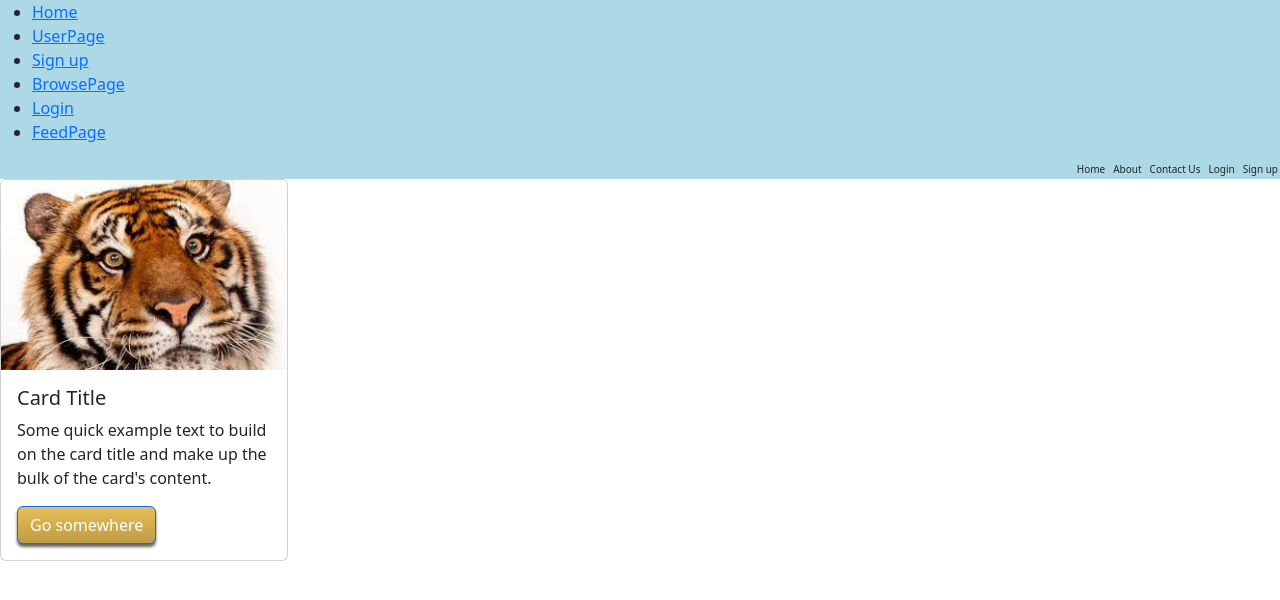
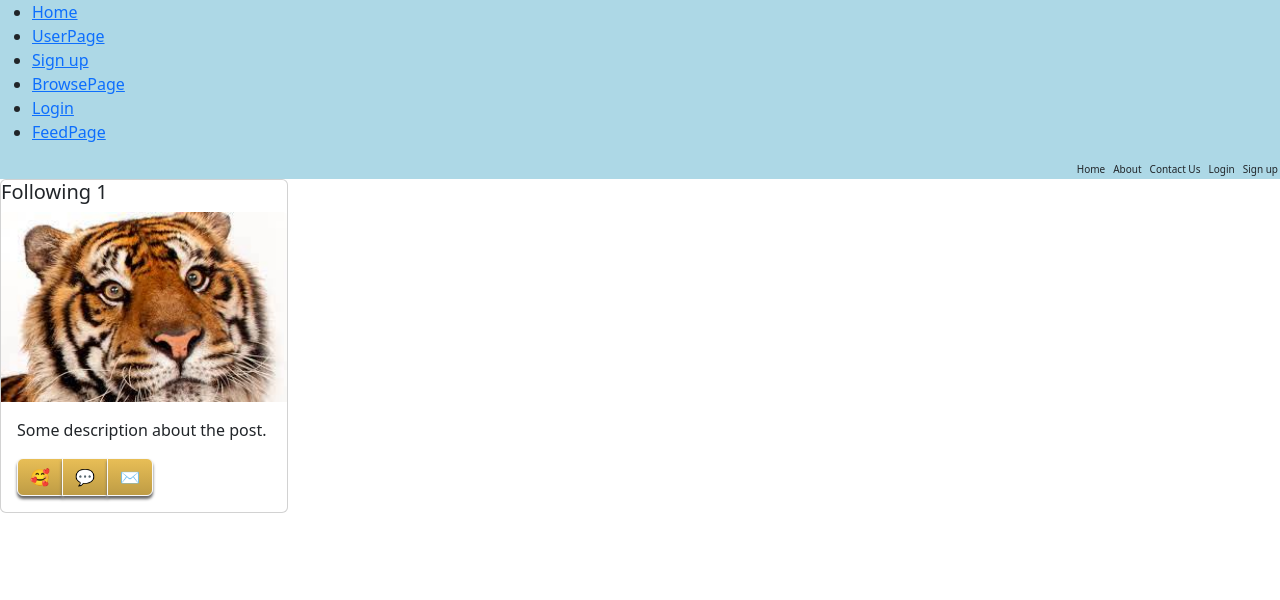
Before and after one commit to Crabback/Full-Stack-Web-Pennsgram, a React (Create React App) app in the folder bestapp666/client/: page /feed in a window 1280 px wide. Shown: the top 600 px of the page. Built offline with nearby package versions, Linux system fonts and the light colour scheme.

Commit message:
add feed page

```diff
--- a/bestapp666/client/src/pages/FeedPage/FeedPage.js
+++ b/bestapp666/client/src/pages/FeedPage/FeedPage.js
@@ -1,19 +1,23 @@
 import React from 'react';
 import 'bootstrap/dist/css/bootstrap.min.css';
 import Button from 'react-bootstrap/Button';
+import ButtonGroup from 'react-bootstrap/ButtonGroup';
 import Card from 'react-bootstrap/Card';
 
 function FeedPage() {
   return (
     <Card style={{ width: '18rem' }}>
+      <Card.Title>Following 1</Card.Title>
       <Card.Img variant="top" src={require("./tiger.jpeg")} />
       <Card.Body>
-        <Card.Title>Card Title</Card.Title>
         <Card.Text>
-          Some quick example text to build on the card title and make up the
-          bulk of the card's content.
+          Some description about the post.
         </Card.Text>
-        <Button variant="primary">Go somewhere</Button>
+        <ButtonGroup aria-label="like,comment,message">
+            <Button variant="light">🥰</Button>
+            <Button variant="light">💬</Button>
+            <Button variant="light">✉️</Button>
+        </ButtonGroup>
       </Card.Body>
     </Card>
   );
```
